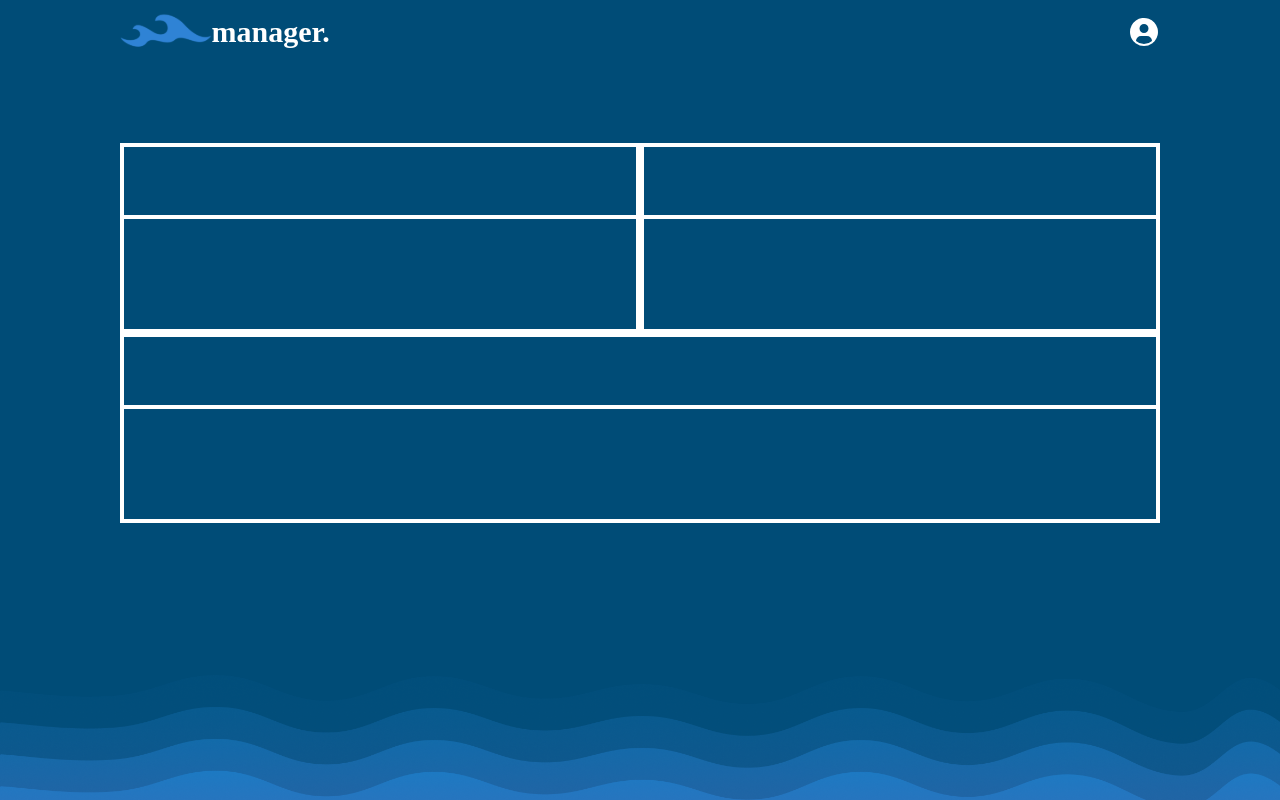
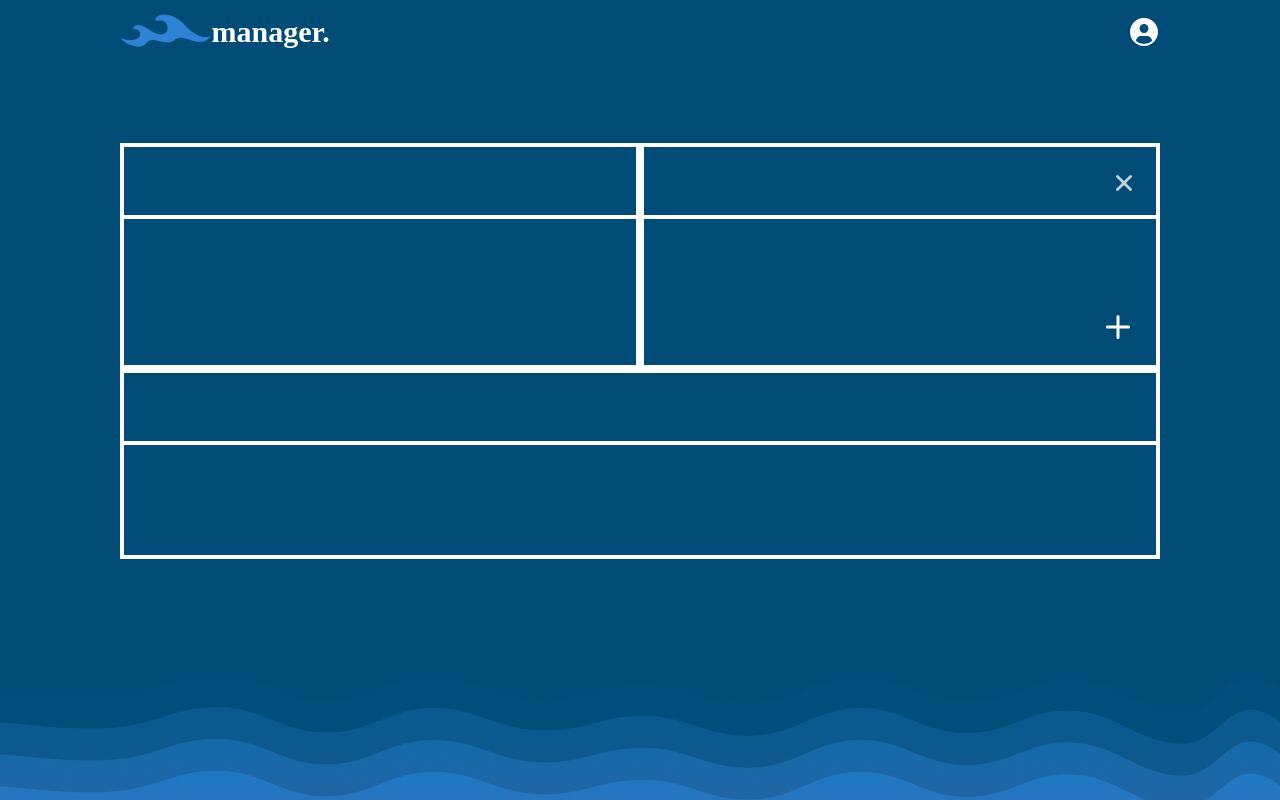
Before and after one commit to bambula1337/wave-manager, a Vue app: page / in a window 1280 px wide. Built offline with nearby package versions, Linux system fonts and the light colour scheme; a web font is replaced by a local one.

Commit message:
:construction: Working on Manager Component
Working on Manager Component added some icons to control goals

```diff
--- a/src/components/Manager.vue
+++ b/src/components/Manager.vue
@@ -6,8 +6,32 @@
       </label>
       <div class="list">
         <label for="goal">
-          <textarea @input="heightFixer($event.target)" name="" id="goal" class="goal" :readonly="false"></textarea>
+          <textarea @input="heightFixer($event.target)" name="" id="goal" class="goal"
+                    :readonly="false"></textarea>
         </label>
+      </div>
+    </div>
+    <div class="list-wrapper">
+      <div class="name-wrapper">
+        <label for="name">
+          <textarea @input="heightFixer($event.target)" name="" id="name" class="name"></textarea>
+        </label>
+        <div class="delete-wrapper">
+          <img src="@/assets/icons/cross.svg" alt="" class="icon">
+        </div>
+      </div>
+      <div class="list">
+        <div class="goal-wrapper">
+          <label for="goal">
+          <textarea @input="heightFixer($event.target)" name="" id="goal" class="goal"
+                    :readonly="false"></textarea><div class="delete-wrapper">
+              <img src="@/assets/icons/cross.svg" alt="" class="icon">
+            </div>
+          </label>
+        </div>
+        <div class="add-wrapper">
+          <img src="@/assets/icons/cross.svg" alt="" class="icon">
+        </div>
       </div>
     </div>
     <div class="list-wrapper">
@@ -16,17 +40,8 @@
       </label>
       <div class="list">
         <label for="goal">
-          <textarea @input="heightFixer($event.target)" name="" id="goal" class="goal" :readonly="false"></textarea>
-        </label>
-      </div>
-    </div>
-    <div class="list-wrapper">
-      <label for="name">
-        <textarea @input="heightFixer($event.target)" name="" id="name" class="name"></textarea>
-      </label>
-      <div class="list">
-        <label for="goal">
-          <textarea @input="heightFixer($event.target)" name="" id="goal" class="goal" :readonly="false"></textarea>
+          <textarea @input="heightFixer($event.target)" name="" id="goal" class="goal"
+                    :readonly="false"></textarea>
         </label>
       </div>
     </div>
@@ -50,15 +65,30 @@ export default Vue.extend({
 <style lang="scss" scoped>
 .manager {
   @apply flex flex-wrap text-project-paragraph font-project-default font-semibold mb-40 px-30 mt-20;
-  & .list-wrapper{
-    @apply w-%50 flex flex-col flex-grow border-4 border-project-stroke;
+  & .list-wrapper {
+    @apply w-%50 relative flex flex-col flex-grow border-4 border-project-stroke;
     & .name {
-      @apply w-full h-18 text-center bg-project-background outline-none resize-none text-2xl border-b-4 border-project-stroke overflow-hidden px-10 py-5;
+      @apply w-full h-18 text-center bg-project-background outline-none resize-none text-2xl border-b-4 border-project-stroke overflow-hidden px-26 py-5;
     }
-    & .list{
-      @apply px-10 my-5;
-      & .goal{
-        @apply w-full min-h-14 bg-project-background outline-none resize-none text-xl;
+
+    & .delete-wrapper {
+      @apply absolute top-5 right-4;
+      & .icon {
+        @apply w-8 opacity-50;
+      }
+    }
+
+    & .list {
+      @apply flex flex-col pl-10 my-5;
+      & .goal {
+        @apply w-full min-h-14 bg-project-background outline-none resize-none text-xl pr-22;
+      }
+
+      & .add-wrapper {
+        @apply self-end mr-5;
+        & .icon {
+          @apply w-9 rotate-45;
+        }
       }
     }
   }
```
Also changed, not shown: src/assets/icons/cross.svg.
